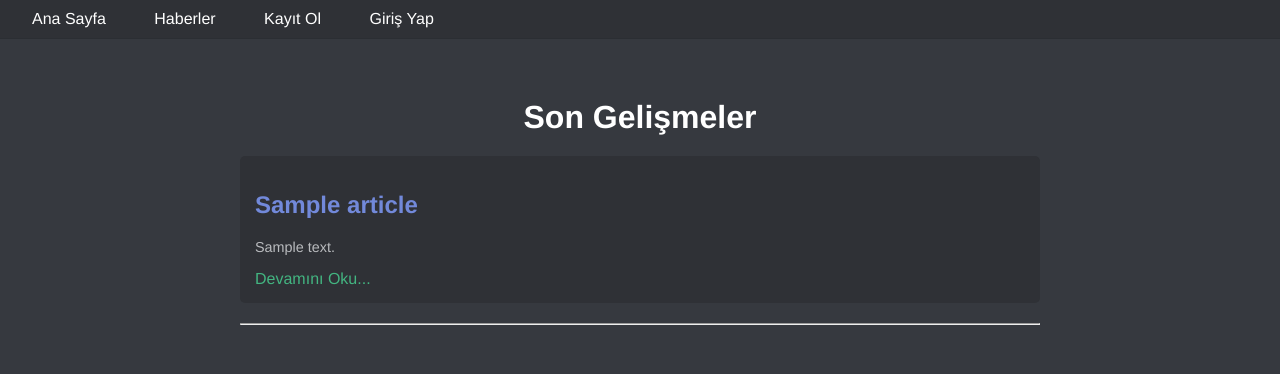
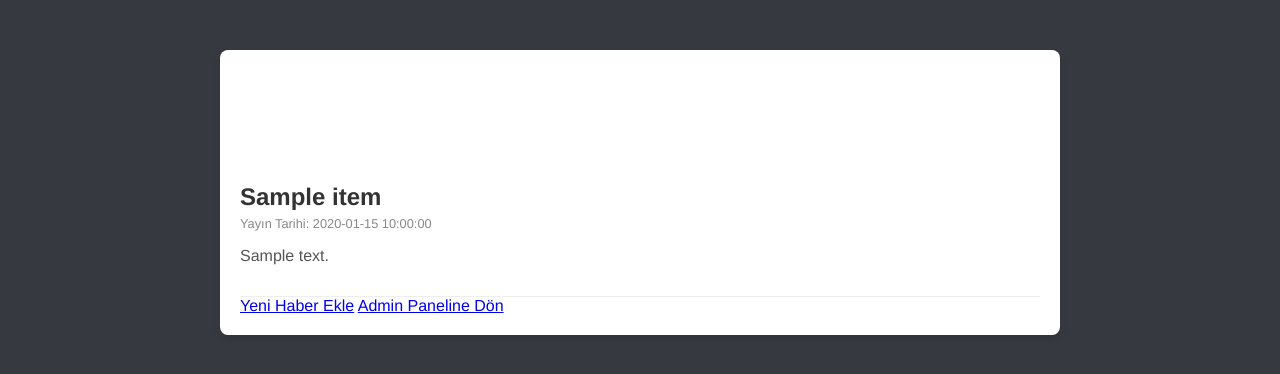
Before and after one commit to rw0rR/LAWIANDREW, a Flask app: template templates/news_index.html in a window 1280 px wide. Shown: the top 374 px of the page. Run offline with Flask 3, Linux system fonts and the light colour scheme; the visitor is signed in with stand-in values (Sample User, id 1); the template is opened without the code that fills it: most values are stand-ins (such as "Sample title", 1, 10 or a date in 2020).

Commit message:
Update news_index.html

```diff
--- a/templates/news_index.html
+++ b/templates/news_index.html
@@ -1,61 +1,42 @@
-{% extends "base.html" %}
+<!DOCTYPE html>
+<html lang="tr">
+<head>
+    <meta charset="UTF-8">
+    <title>Haberler - Sohbet Uygulaması</title>
+    <!-- Buraya base.html'den gelen stil linkleri eklenecek -->
+    <link rel="stylesheet" href="{{ url_for('static', filename='style.css') }}">
+    <style>
+        .news-container { max-width: 800px; margin: 50px auto; padding: 20px; background: #fff; border-radius: 8px; box-shadow: 0 4px 6px rgba(0, 0, 0, 0.1); }
+        .news-item { border-bottom: 1px solid #eee; padding: 15px 0; }
+        .news-item:last-child { border-bottom: none; }
+        .news-title { font-size: 1.5rem; color: #333; margin-bottom: 5px; }
+        .news-date { font-size: 0.8rem; color: #888; margin-bottom: 10px; display: block; }
+        .news-content { color: #555; }
+    </style>
+</head>
+<body>
+    <div class="news-container">
+        <h1 class="text-2xl font-bold mb-6 text-center">Uygulama Haberleri & Duyurular</h1>
 
-{% block title %}Son Dakika Haberler{% endblock %}
+        {% if news_items %}
+            {% for item in news_items %}
+                <div class="news-item">
+                    <h2 class="news-title">{{ item.title }}</h2>
+                    <span class="news-date">Yayın Tarihi: {{ item.date }}</span>
+                    <p class="news-content">{{ item.content }}</p>
+                </div>
+            {% endfor %}
+        {% else %}
+            <p class="text-center text-gray-500">Henüz yayınlanmış bir haber bulunmamaktadır.</p>
+        {% endif %}
 
-{% block content %}
-    <h1>Son Gelişmeler</h1>
+        {% if session.get('is_admin') %}
+            <div class="mt-8 text-center">
+                <a href="{{ url_for('admin_edit_news', news_id='add') }}" class="inline-block bg-indigo-600 text-white py-2 px-4 rounded-lg hover:bg-indigo-700 transition">Yeni Haber Ekle</a>
+                <a href="{{ url_for('admin_panel') }}" class="inline-block bg-gray-500 text-white py-2 px-4 rounded-lg hover:bg-gray-600 transition ml-4">Admin Paneline Dön</a>
+            </div>
+        {% endif %}
 
-    <div class="news-list">
-        {% for id, article in news.items() %}
-            <div class="news-card">
-                {% if article.image %}
-                    <img src="{{ url_for('static', filename='images/' + article.image) }}" alt="{{ article.title }}" class="news-image-small">
-                {% endif %}
-
-                <div class="news-content">
-                    <h2><a href="{{ url_for('news_detail', news_id=id) }}">{{ article.title }}</a></h2>
-                    <p class="summary">{{ article.summary }}</p>
-                    <a href="{{ url_for('news_detail', news_id=id) }}" class="read-more">Devamını Oku...</a>
-                </div>
-            </div>
-            <hr>
-        {% endfor %}
     </div>
-
-    <style>
-        .news-list {
-            max-width: 800px;
-            margin: 0 auto;
-            text-align: left;
-        }
-        .news-card {
-            display: flex;
-            margin-bottom: 20px;
-            padding: 15px;
-            background-color: #2f3136;
-            border-radius: 5px;
-        }
-        .news-image-small {
-            width: 150px;
-            height: 100px;
-            object-fit: cover;
-            margin-right: 15px;
-            border-radius: 3px;
-        }
-        .news-content {
-            flex-grow: 1;
-        }
-        .news-content h2 a {
-            color: #7289da;
-            text-decoration: none;
-        }
-        .summary {
-            color: #b9bbbe;
-            font-size: 0.9em;
-        }
-        .read-more {
-            color: #43b581;
-            text-decoration: none;
-        }
-    </style>
-{% endblock %}
+</body>
+</html>
```
